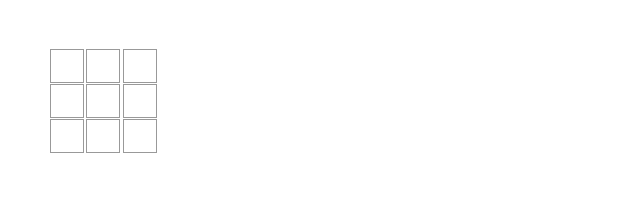
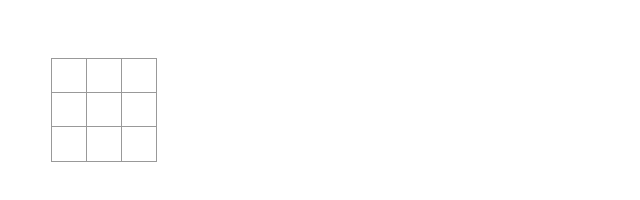
Before and after one commit to henryhobhouse/tic_tac_toe_tech_test, a website: page app/views/index.html in a window 1280 px wide. Shown: the whole page, without its empty margins (0-640 px from the left). Drawn offline with Linux system fonts and the light colour scheme; files that its build step writes are made by us from their sources; files whose address does not match are found by name.

Commit message:
removed zombie and refactored css

```diff
--- a/app/public/css/index.css
+++ b/app/public/css/index.css
@@ -1,28 +1,27 @@
 body {
   font: 14px "Roboto";
   margin: 50px;
+  align-content: center;
 }
 
 .board {
   width : 100%;
 }
 
-.row:after {
-  content: "";
-  display: table;
-  clear: both;
+.status {
+  margin-bottom: 10px;
 }
 
 .square {
   background: #fff;
   border: 1px solid #999;
-  float: center;
+  float: left;
   font-size: 24px;
   font-weight: bold;
   line-height: 34px;
   height: 34px;
-  margin-right: -1px;
-  margin-top: -1px;
+  margin-top: -4px;
+  margin-left: -1px;
   padding: 0;
   text-align: center;
   width: 34px;
@@ -31,7 +30,3 @@ body {
 .square:focus {
   outline: none;
 }
-
-.kbd-navigation .square:focus {
-  background: #ddd;
-}
--- a/app/public/js/gamecontroller.js
+++ b/app/public/js/gamecontroller.js
@@ -1,5 +1,4 @@
 var tictactoe = new TicTacToe;
-
 // Checks to see if window fully loads before calling ready function
 function ready(fn) {
   if (document.readyState != 'loading'){
@@ -30,7 +29,7 @@ function squaresOnLoad(squares) {
 
 // displays game status and is called after each click
 function displayStatus() {
-  var status = document.getElementById('status');
+  var status = document.querySelector('.status');
   if (tictactoe.winner === null) {
     status.innerHTML= 'CURRENT PLAYER IS: ' + (tictactoe.xIsNext ? 'X' : 'O');
   } else {
--- a/app/public/js/tictactoe.js
+++ b/app/public/js/tictactoe.js
@@ -54,5 +54,3 @@ TicTacToe.prototype.check_winner = function() {
   }
   return null;
 };
-
-module.exports = TicTacToe;
--- a/app/views/index.html
+++ b/app/views/index.html
@@ -11,25 +11,25 @@
     <script type="text/javascript" src="./js/tictactoe.js"></script>
   </head>
   <body>
-    <div classname="game">
-      <div id="status"></div>
-      <div classname="board">
-        <div classname="row">
-          <button class="square" value='' data-id='0'></button>
-          <button class="square" value='' data-id='1'></button>
-          <button class="square" value='' data-id='2'></button>
-        </div>
-        <div classname="row">
-          <button class="square" value='' data-id='3'></button>
-          <button class="square" value='' data-id='4'></button>
-          <button class="square" value='' data-id='5'></button>
-        </div>
-        <div classname="row">
-          <button class="square" value='' data-id='6'></button>
-          <button class="square" value='' data-id='7'></button>
-          <button class="square" value='' data-id='8'></button>
-        </div>
-      </div>
+    <div class="game">
+      <div class="status"></div>
+      <table class="board">
+        <tr class="row">
+          <td class="square" data-id='0' />
+          <td class="square" data-id='1' />
+          <td class="square" data-id='2' />
+        </tr>
+        <tr class="row">
+          <td class="square" data-id='3' />
+          <td class="square" data-id='4' />
+          <td class="square" data-id='5' />
+        </tr>
+        <tr class="row">
+          <td class="square" data-id='6' />
+          <td class="square" data-id='7' />
+          <td class="square" data-id='8' />
+        </tr>
+      </table>
     </div>
   </body>
   <script type="text/javascript" src="./js/gamecontroller.js"></script>
```
Also changed, not shown: package.json (+6 -5 lines), server.js (+3 -6 lines), spec/jasmine/tictactoe_spec.js (+5 -3 lines), test/feature_test.js (deleted, +0 -13 lines), 3 other files.
